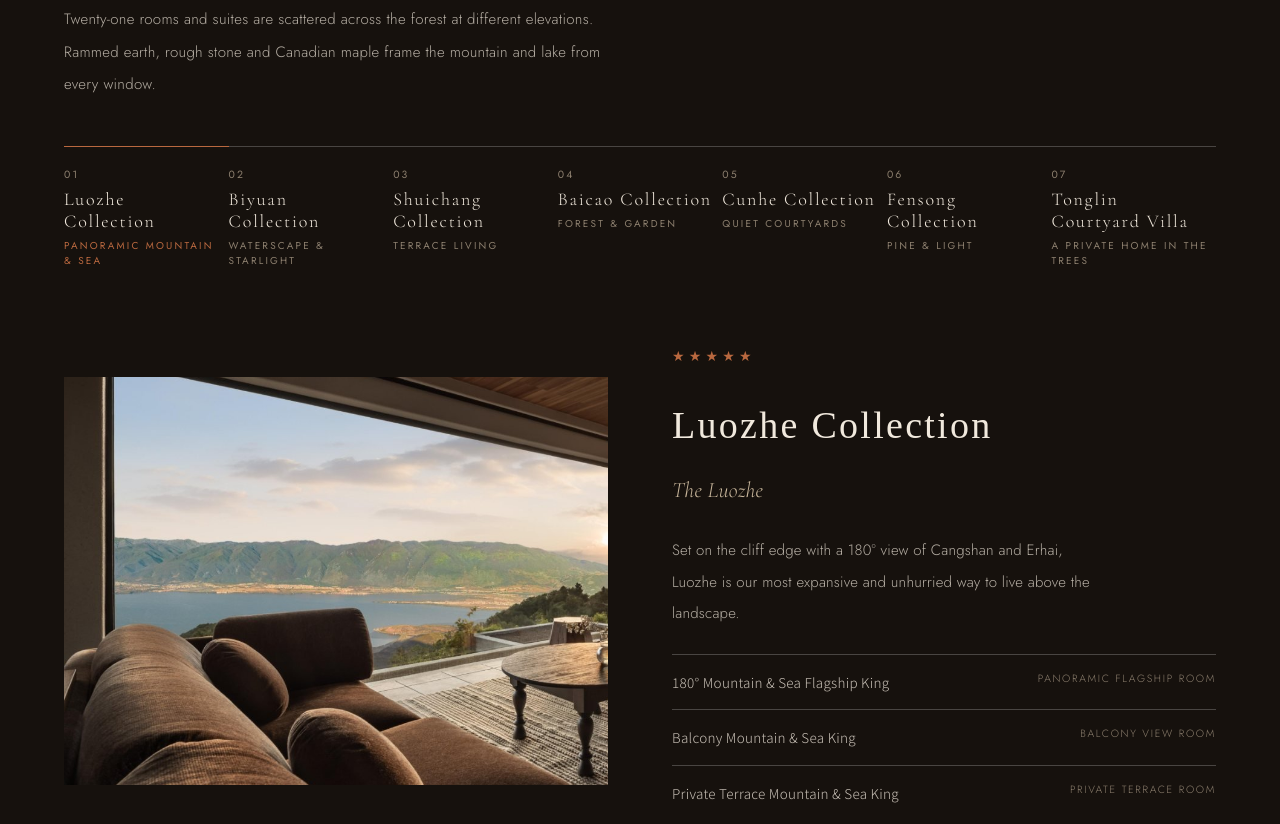
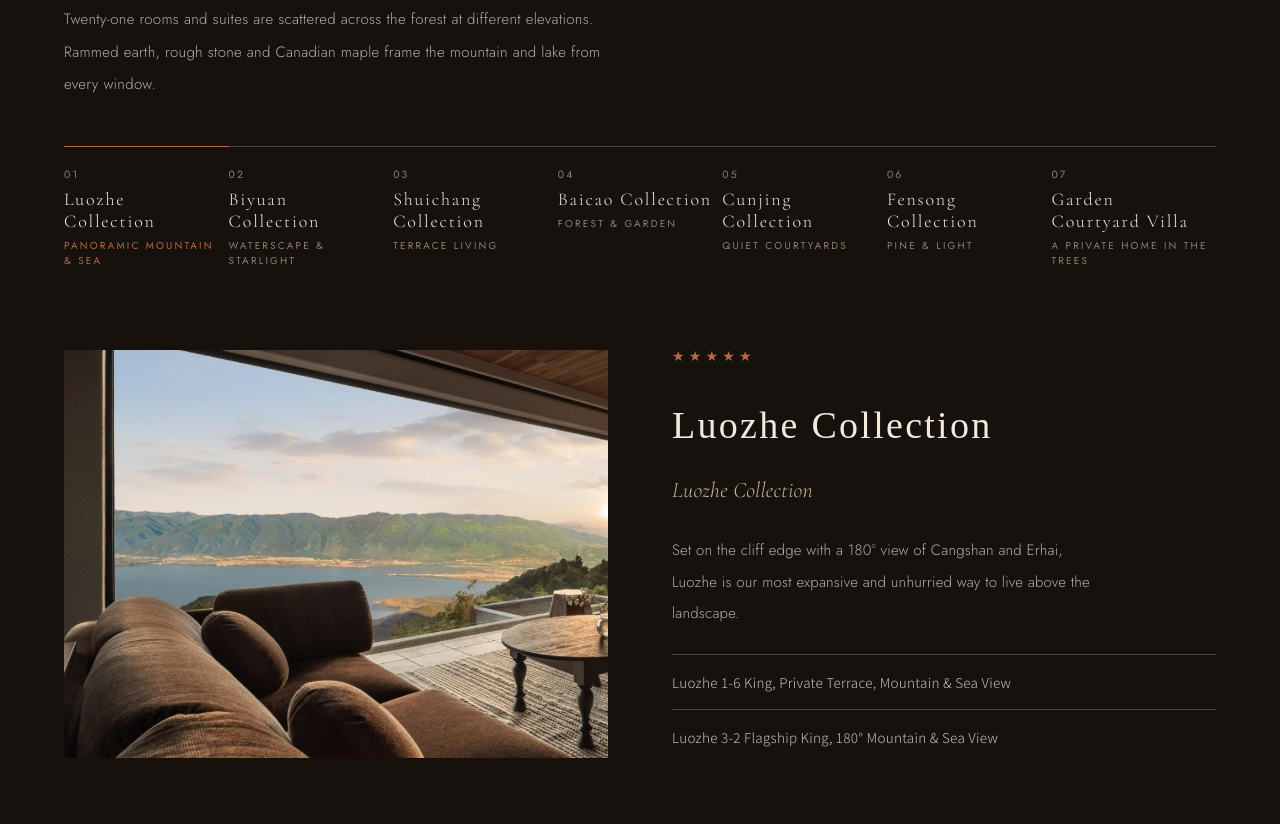
Before and after one commit to iori10500/dreamisland-muxi, a plain HTML site: page huoshan/index.html in a window 1280 px wide. Shown: the part 6058-6882 px from the top of the page. Drawn offline with nearby package versions, Linux system fonts and the light colour scheme; files that its build step writes are made by us from their sources.

Commit message:
Fix Huoshan room collection names and bilingual room registry

```diff
--- a/huoshan/index.html
+++ b/huoshan/index.html
@@ -420,6 +420,6 @@
   </div>
 </footer>
 
-<script src="script.js?v=20261008-attribution1"></script>
+<script src="script.js?v=20261010-room-names"></script>
 </body>
 </html>
--- a/script.js
+++ b/script.js
@@ -75,84 +75,165 @@
   }
 
   /* ---------- STAYS data ---------- */
-  var STAYS = [
+  // Room names supplied by Iori; shared Chinese/English quotation registry (16 types).
+  var ROOM_COLLECTIONS = [
   {
-      cn:'Luozhe Collection', en:'Panoramic Mountain &amp; Sea', stars:5, img:'images/r_luozhe.jpg',
-      title:'Luozhe Collection', enName:'The Luozhe',
-      desc:'Set on the cliff edge with a 180° view of Cangshan and Erhai, Luozhe is our most expansive and unhurried way to live above the landscape.',
-      types:[
-        ['180° Mountain &amp; Sea Flagship King','Panoramic Flagship Room'],
-        ['Balcony Mountain &amp; Sea King','Balcony View Room'],
-        ['Private Terrace Mountain &amp; Sea King','Private Terrace Room']
+    "zh": "罗者系列",
+    "en": "Luozhe Collection",
+    "img": "images/r_luozhe.jpg",
+    "subtitleZh": "全景山海",
+    "subtitleEn": "Panoramic Mountain & Sea",
+    "stars": 5,
+    "descZh": "位于崖边，以180°视角展开苍山与洱海。罗者是住在风景之上最舒展、最从容的一种方式。",
+    "descEn": "Set on the cliff edge with a 180° view of Cangshan and Erhai, Luozhe is our most expansive and unhurried way to live above the landscape.",
+    "rooms": [
+      [
+        "罗者·1-6 独立露台山海观景大床房",
+        "Luozhe 1-6 King, Private Terrace, Mountain & Sea View"
+      ],
+      [
+        "罗者·3-2 180度山海观景旗舰大床房",
+        "Luozhe 3-2 Flagship King, 180° Mountain & Sea View"
+      ]
     ]
   },
   {
-      cn:'Biyuan Collection', en:'Waterscape &amp; Starlight', stars:5, img:'images/r_biyuan.jpg',
-      title:'Biyuan Collection', enName:'The Biyuan',
-      desc:'A waterscape terrace and starlit tea room where light moves between the surface and the sky. A private stillness with the mountain and lake as your backdrop.',
-      types:[
-        ['Waterscape Terrace Mountain &amp; Sea Suite','Waterscape Terrace Suite'],
-        ['Terrace Mountain &amp; Sea Starlight Tea Suite','Starlight Tea Suite']
+    "zh": "碧沅系列",
+    "en": "Biyuan Collection",
+    "img": "images/r_biyuan.jpg",
+    "subtitleZh": "水景与星光",
+    "subtitleEn": "Waterscape & Starlight",
+    "stars": 5,
+    "descZh": "水景露台与星空茶室，让光线在水面与天空之间流动。山与湖成为私人安静时刻的背景。",
+    "descEn": "A waterscape terrace and starlit tea room where light moves between the surface and the sky. A private stillness with the mountain and lake as your backdrop.",
+    "rooms": [
+      [
+        "碧沅·2-2 水景露台山海观景套房",
+        "Biyuan 2-2 Suite, Water-feature Terrace, Mountain & Sea View"
+      ],
+      [
+        "碧沅·2-9 露台山海观景星空茶室套房",
+        "Biyuan 2-9 Suite, Starry Sky Tea Room, Mountain & Sea View"
+      ]
     ]
   },
   {
-      cn:'Shuichang Collection', en:'Terrace Living', stars:4.5, img:'images/r_shuichang.jpg',
-      title:'Shuichang Collection', enName:'The Shuichang',
-      desc:'Generous private terraces extend the living space. Mountain and lake views shift with the seasons, turning every daily ritual into a scene.',
-      types:[
-        ['Lawn Terrace Mountain &amp; Sea King','Lawn Terrace Room'],
-        ['Garden Terrace Mountain &amp; Sea King','Garden Terrace Room'],
-        ['180° Mountain &amp; Sea View King','Panoramic View Room']
+    "zh": "水常系列",
+    "en": "Shuichang Collection",
+    "img": "images/r_shuichang.jpg",
+    "subtitleZh": "露台生活",
+    "subtitleEn": "Terrace Living",
+    "stars": 4.5,
+    "descZh": "宽阔的私人露台延伸了起居空间。山湖景色随季节变化，让每天的日常都成为一幕风景。",
+    "descEn": "Generous private terraces extend the living space. Mountain and lake views shift with the seasons, turning every daily ritual into a scene.",
+    "rooms": [
+      [
+        "水常·1-4 独立大露台山海观景大床房",
+        "Shuichang 1-4 King, Grand Private Terrace, Mountain & Sea View"
+      ],
+      [
+        "水常·2-1 露台山海观景大床房",
+        "Shuichang 2-1 King, Terrace, Mountain & Sea View"
+      ],
+      [
+        "水常·2-7 花园露台山海观景大床房",
+        "Shuichang 2-7 King, Garden Terrace, Mountain & Sea View"
+      ],
+      [
+        "水常·3-1 露台庭院观景大床房",
+        "Shuichang 3-1 King, Terrace, Courtyard View"
+      ],
+      [
+        "水常·落日山海观景大床房",
+        "Shuichang King, Sunset Mountain & Sea View"
+      ]
     ]
   },
   {
-      cn:'Baicao Collection', en:'Forest &amp; Garden', stars:4, img:'images/r_baicao.jpg',
-      title:'Baicao Collection', enName:'The Baicao',
-      desc:'Private terraces open to the forest and let the scent of plants drift indoors. Simple, warm and close to the essential nature of dwelling.',
-      types:[
-        ['Private Terrace Mountain &amp; Sea King','Private Terrace Room'],
-        ['Terrace Mountain &amp; Sea King','Terrace View Room'],
-        ['Terrace Courtyard King','Courtyard Room']
+    "zh": "百草系列",
+    "en": "Baicao Collection",
+    "img": "images/r_baicao.jpg",
+    "subtitleZh": "森林与花园",
+    "subtitleEn": "Forest & Garden",
+    "stars": 4,
+    "descZh": "私人露台向森林打开，植物的气息进入室内。简单、温暖，靠近居住最本质的样子。",
+    "descEn": "Private terraces open to the forest and let the scent of plants drift indoors. Simple, warm and close to the essential nature of dwelling.",
+    "rooms": [
+      [
+        "百草·1-1 独立露台山海观景大床房",
+        "Baicao 1-1 King, Private Terrace, Mountain & Sea View"
+      ],
+      [
+        "百草·露台山海观景大床房",
+        "Baicao King, Terrace, Mountain & Sea View"
+      ],
+      [
+        "百草·3-7 露台庭院景观大床房",
+        "Baicao 3-7 King, Terrace, Courtyard View"
+      ]
     ]
   },
   {
-      cn:'Cunhe Collection', en:'Quiet Courtyards', stars:3.5, img:'images/r_cunhe.jpg',
-      title:'Cunhe Collection', enName:'The Cunhe',
-      desc:'Quietly set deep in the courtyards, Cunhe looks inward. A calm place to be alone, away from the noise of the world.',
-      types:[
-        ['Courtyard View King','Courtyard Room'],
-        ['Courtyard View Twin','Courtyard Twin'],
-        ['Tranquil Courtyard Twin','Quiet Courtyard Twin']
+    "zh": "寸箐系列",
+    "en": "Cunjing Collection",
+    "img": "images/r_cunhe.jpg",
+    "subtitleZh": "安静庭院",
+    "subtitleEn": "Quiet Courtyards",
+    "stars": 3.5,
+    "descZh": "藏在庭院深处，寸箐的视线向内。它远离喧闹，留下一处适合独处的安静空间。",
+    "descEn": "Quietly set deep in the courtyards, Cunjing looks inward. A calm place to be alone, away from the noise of the world.",
+    "rooms": [
+      [
+        "寸箐·庭院景观大床房",
+        "Cunjing King, Courtyard View"
+      ],
+      [
+        "寸箐·静谧庭院双床房",
+        "Cunjing Twin, Quiet Courtyard"
+      ]
     ]
   },
   {
-      cn:'Fensong Collection', en:'Pine &amp; Light', stars:3, img:'images/r_fensong.jpg',
-      title:'Fensong Collection', enName:'The Fensong',
-      desc:'Pine shadows divide the windows as light falls through the gaps. Restrained and precise, Fensong gives the room back to rest.',
-      types:[
-        ['Tranquil Courtyard King','Quiet Courtyard Room']
+    "zh": "分松系列",
+    "en": "Fensong Collection",
+    "img": "images/r_fensong.jpg",
+    "subtitleZh": "松影与光",
+    "subtitleEn": "Pine & Light",
+    "stars": 3,
+    "descZh": "松影切分窗面，光从缝隙间落下。克制而准确，分松把房间重新还给休息。",
+    "descEn": "Pine shadows divide the windows as light falls through the gaps. Restrained and precise, Fensong gives the room back to rest.",
+    "rooms": [
+      [
+        "分松·1-5 静谧庭院大床房",
+        "Fensong 1-5 King, Quiet Courtyard"
+      ]
     ]
   },
   {
-      cn:'Tonglin Courtyard Villa', en:'A private home in the trees', stars:3, img:'images/r_tonglin.jpg',
-      title:'Tonglin Courtyard Villa', enName:'Garden Courtyard Villa',
-      desc:'A detached three-bedroom villa with its own courtyard and living room. A mountain home made for family and close friends.',
-      types:[
-        ['Detached Courtyard Villa · 3 Bedrooms','Private Villa']
+    "zh": "园林庭院别墅",
+    "en": "Garden Courtyard Villa",
+    "img": "images/r_tonglin.jpg",
+    "subtitleZh": "林间的私人之家",
+    "subtitleEn": "A private home in the trees",
+    "stars": 3,
+    "descZh": "拥有独立庭院与起居室的三卧别墅，是为家人和亲密朋友准备的一座山中之家。",
+    "descEn": "A detached three-bedroom villa with its own courtyard and living room. A mountain home made for family and close friends.",
+    "rooms": [
+      [
+        "园林庭院景观独栋别墅（三室一厅）",
+        "Standalone Villa with Garden Courtyard (3BR / 1LR)"
+      ]
     ]
   }
 ];
-  if(isZh){
-    STAYS = [
-      {cn:'落哲系列',en:'全景山海',stars:5,img:'images/r_luozhe.jpg',title:'落哲系列',enName:'The Luozhe',desc:'位于崖边，以180°视角展开苍山与洱海。落哲是住在风景之上最舒展、最从容的一种方式。',types:[['180°山海旗舰大床房','全景旗舰房'],['阳台山海大床房','阳台景观房'],['私享露台山海大床房','私享露台房']]},
-      {cn:'碧苑系列',en:'水景与星光',stars:5,img:'images/r_biyuan.jpg',title:'碧苑系列',enName:'The Biyuan',desc:'水景露台与星空茶室，让光线在水面与天空之间流动。山与湖成为私人安静时刻的背景。',types:[['水景露台山海套房','水景露台套房'],['露台山海星空茶室套房','星空茶室套房']]},
-      {cn:'水长系列',en:'露台生活',stars:4.5,img:'images/r_shuichang.jpg',title:'水长系列',enName:'The Shuichang',desc:'宽阔的私人露台延伸了起居空间。山湖景色随季节变化，让每天的日常都成为一幕风景。',types:[['草坪露台山海大床房','草坪露台房'],['花园露台山海大床房','花园露台房'],['180°山海景观大床房','全景房']]},
-      {cn:'百草系列',en:'森林与花园',stars:4,img:'images/r_baicao.jpg',title:'百草系列',enName:'The Baicao',desc:'私人露台向森林打开，植物的气息进入室内。简单、温暖，靠近居住最本质的样子。',types:[['私享露台山海大床房','私享露台房'],['露台山海大床房','露台景观房'],['露台庭院大床房','庭院房']]},
-      {cn:'村禾系列',en:'安静庭院',stars:3.5,img:'images/r_cunhe.jpg',title:'村禾系列',enName:'The Cunhe',desc:'藏在庭院深处，村禾的视线向内。它远离喧闹，留下一处适合独处的安静空间。',types:[['庭院景观大床房','庭院大床房'],['庭院景观双床房','庭院双床房'],['静谧庭院双床房','静谧双床房']]},
-      {cn:'分松系列',en:'松影与光',stars:3,img:'images/r_fensong.jpg',title:'分松系列',enName:'The Fensong',desc:'松影切分窗面，光从缝隙间落下。克制而准确，分松把房间重新还给休息。',types:[['静谧庭院大床房','静谧庭院房']]},
-      {cn:'桐林庭院别墅',en:'林间的私人之家',stars:3,img:'images/r_tonglin.jpg',title:'桐林庭院别墅',enName:'Garden Courtyard Villa',desc:'拥有独立庭院与起居室的三卧别墅，是为家人和亲密朋友准备的一座山中之家。',types:[['独栋庭院别墅 · 三卧室','私人别墅']]}
-    ];
-  }
+  var STAYS = ROOM_COLLECTIONS.map(function(s){
+    return {
+      cn:isZh ? s.zh : s.en, en:isZh ? s.subtitleZh : s.subtitleEn,
+      title:isZh ? s.zh : s.en, enName:s.en, stars:s.stars, img:s.img,
+      desc:isZh ? s.descZh : s.descEn,
+      types:s.rooms.map(function(room){ return [isZh ? room[0] : room[1]]; })
+    };
+  });
 
   function starHTML(n){
     var full = Math.floor(n), half = (n - full) >= 0.5;
@@ -179,7 +260,7 @@
     function render(i){
       var s = STAYS[i];
       var typesHTML = s.types.map(function(t){
-        return '<li><span>'+t[0]+'</span><span class="en">'+t[1]+'</span></li>';
+        return '<li><span>'+t[0]+'</span></li>';
       }).join('');
       panel.innerHTML =
         '<div class="stay-figure"><img src="'+s.img+'" alt="'+s.cn+'"></div>'+
```
Also changed, not shown: zh/huoshan/index.html (+1 -1 lines). Lines whose indentation alone changed are shown as unchanged.
